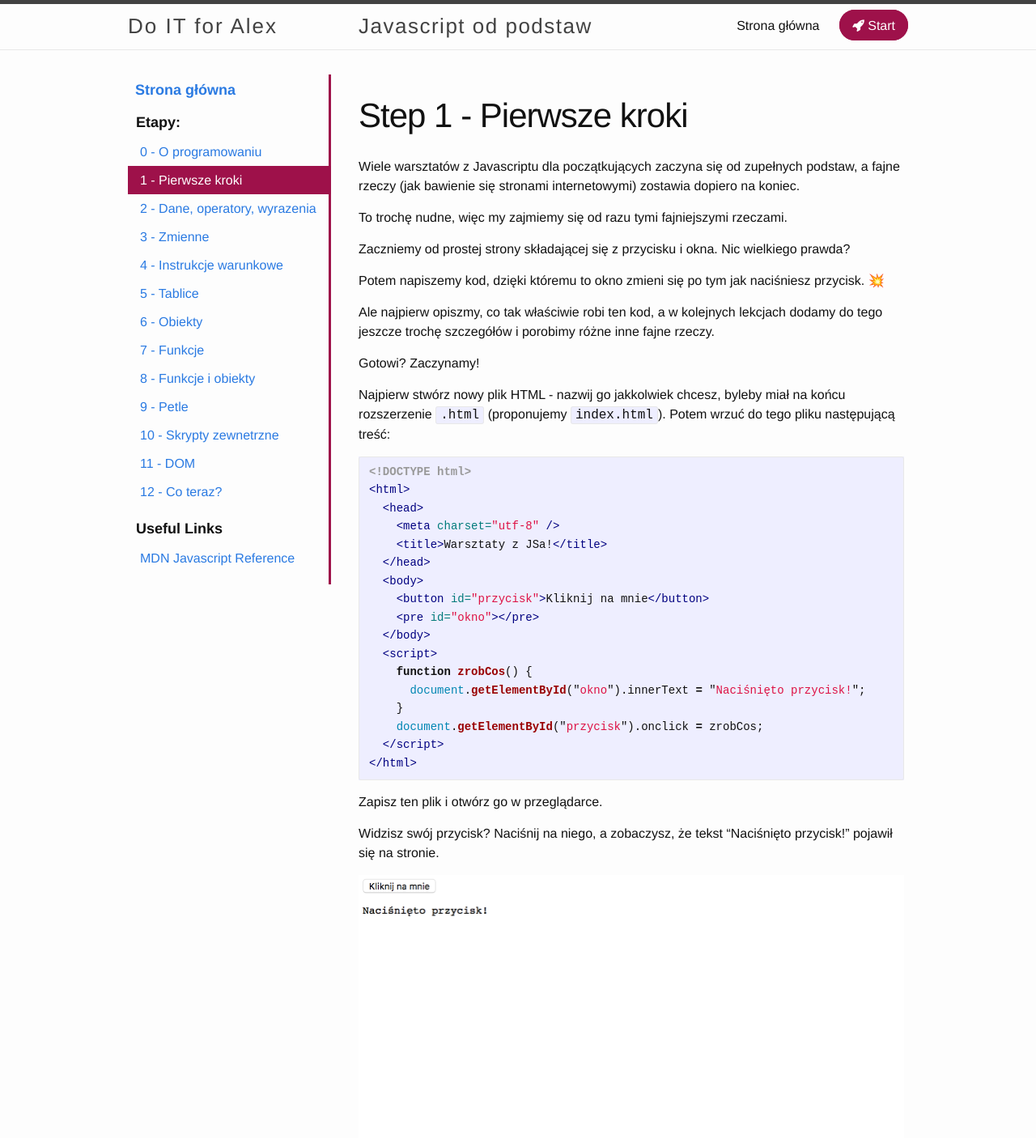
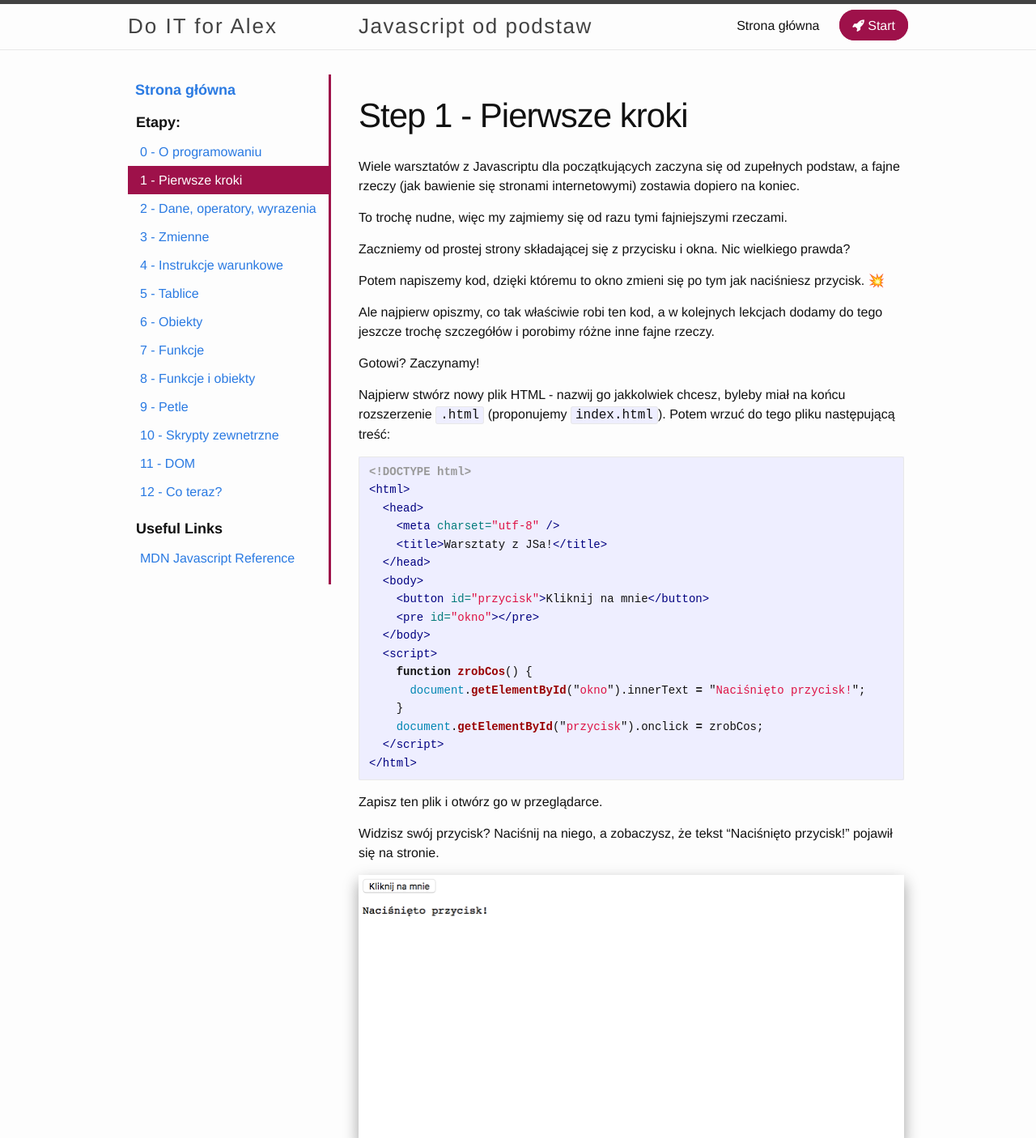
Before and after one commit to doITforAlex/JavaScript, a Jekyll site: the page built from _steps/step1-pierwsze-kroki.md, in a window 1280 px wide. Shown: the top 1406 px of the page at 81% size. Built offline with Jekyll 4.4.1, drawn with Linux system fonts in a browser that asks for light colours; nearby versions of some CDN libraries; grey boxes are pictures that could not be loaded.

Commit message:
updatecss

```diff
--- a/assets/main.scss
+++ b/assets/main.scss
@@ -65,6 +65,10 @@ pre {
   border-radius: 5px;
 }
 
+img {
+  box-shadow: 0 10px 16px 0 rgba(0,0,0,0.2),0 6px 20px 0 rgba(0,0,0,0.19);
+}
+
 
 /***************************
   LOGO
```
